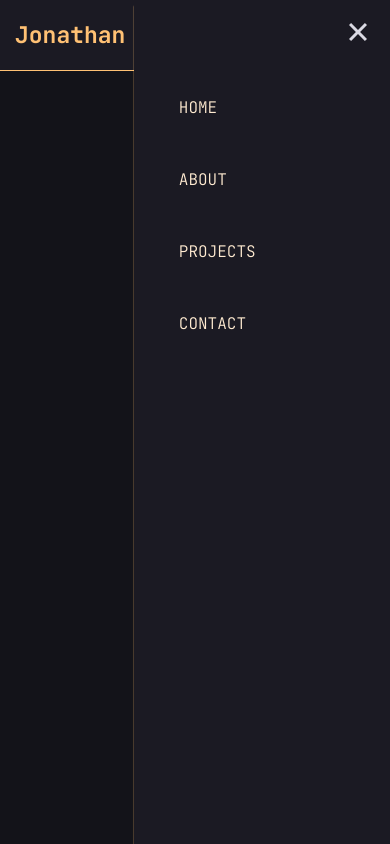
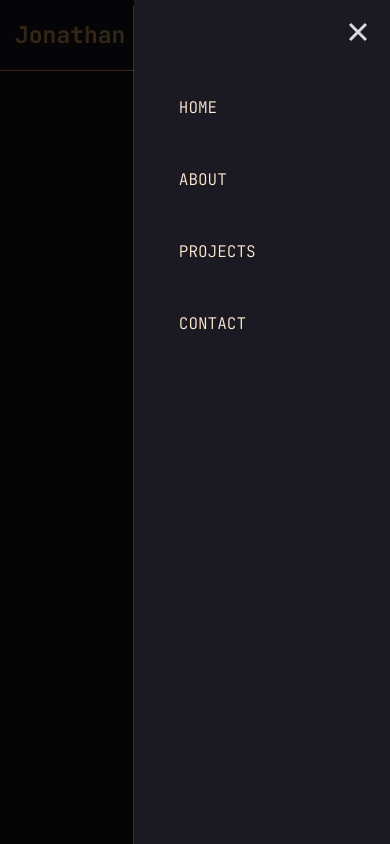
Before and after one commit to Jonon/jonathan-jonsson, a React (Vite) app: page / in a window 390 px wide. Both pictures are taken after a click on the icon 355 px from the left and 35 px from the top of the page. Built offline with nearby package versions, Linux system fonts and the light colour scheme.

Commit message:
feat(dropdown-menu): Make background unclickable
Making the background unclickable will prevent other areas of the page to be clicked on when menu is open

```diff
--- a/src/components/Header.tsx
+++ b/src/components/Header.tsx
@@ -53,7 +53,7 @@ export default function Header() {
 					/>
 				)}
 			</div>
-
+			<div className={isDropdownOpen ? "overlay" : "overlay-disable"}></div>
 			<div
 				className={isDropdownOpen ? "dropdown-menu" : "dropdown-menu-display"}
 			>
--- a/src/components/header.css
+++ b/src/components/header.css
@@ -31,6 +31,7 @@
 
 .dropdown-menu {
 	position: absolute;
+	z-index: 11;
 	top: 0;
 	right: 0;
 	display: flex;
@@ -121,3 +122,16 @@
 .navigation ul li:hover .mobile-nav-indicator {
 	opacity: 1;
 }
+
+.overlay {
+	position: absolute;
+	z-index: 10;
+	top: 0;
+	width: 100%;
+	height: 100%;
+	background-color: rgba(0, 0, 0, 0.8);
+}
+
+.overlay-disable {
+	display: none;
+}
```
